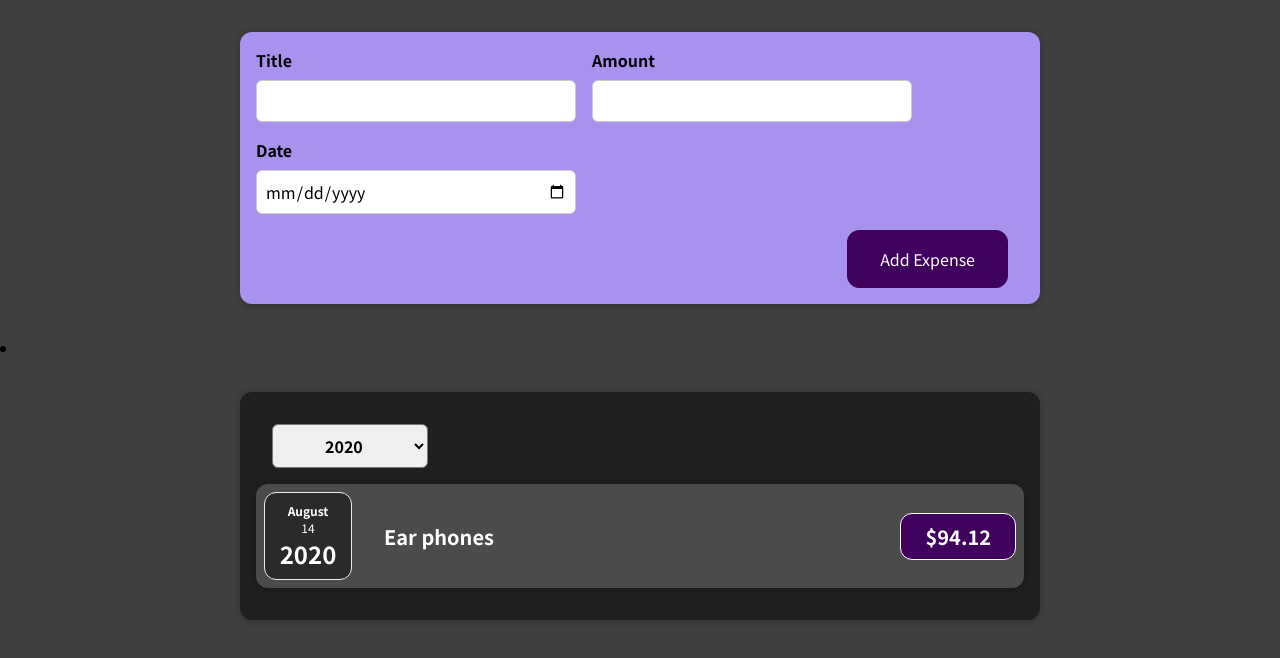
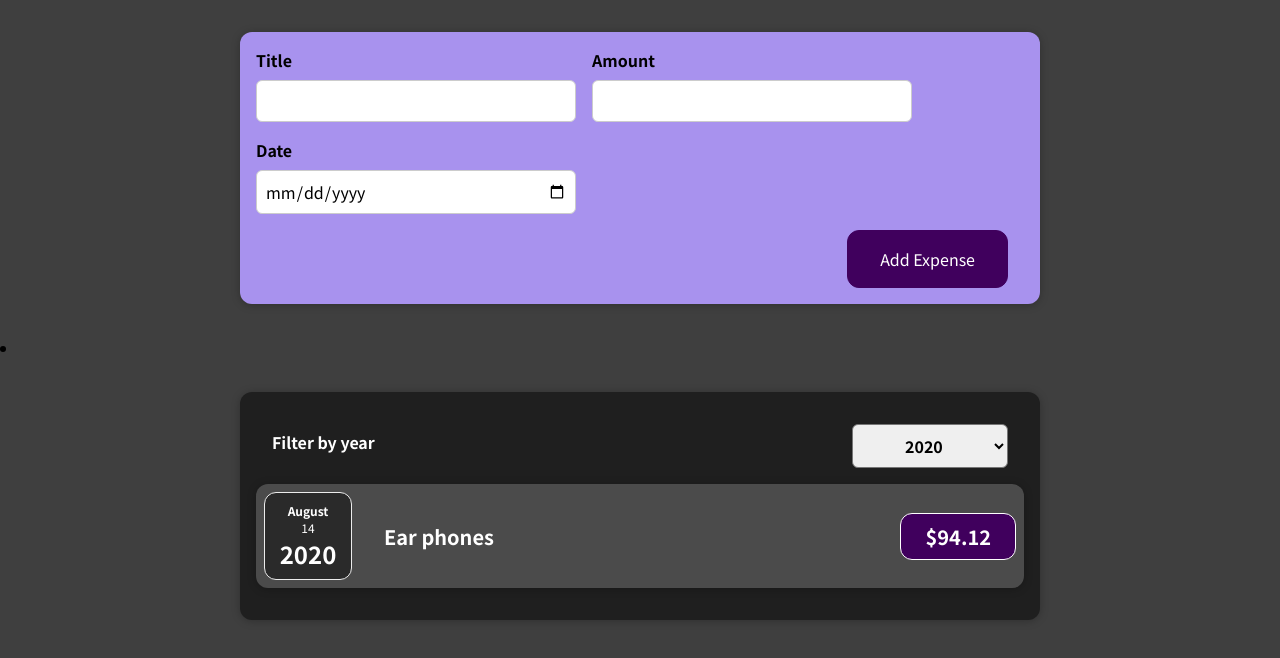
Before and after one commit to mansi-raja5/expense-tracker, a React (Create React App) app: page / in a window 1280 px wide. Shown: the top 658 px of the page. Built offline with nearby package versions, Linux system fonts and the light colour scheme.

Commit message:
Some design changes

```diff
--- a/src/App.js
+++ b/src/App.js
@@ -33,7 +33,6 @@ const App = () => {
   const [expenses, setExpenses] = useState(DUMMY_EXPENSES);
 
   const addExpenseHandler = (expense) => {
-    console.log(expense);
     setExpenses((prevExpences) => {
       return [expense, ...prevExpences];
     });
--- a/src/components/Expenses/ExpensesFilter.js
+++ b/src/components/Expenses/ExpensesFilter.js
@@ -7,6 +7,7 @@ const ExpensesFilter = (props) => {
   return (
     <div className="expenses-filter">
       <div className="expenses-filter__control">
+        <label>Filter by year</label>
         <select value={props.selected} onChange={dropdownChangeHandler}>
           <option value="2022">2022</option>
           <option value="2021">2021</option>
```
